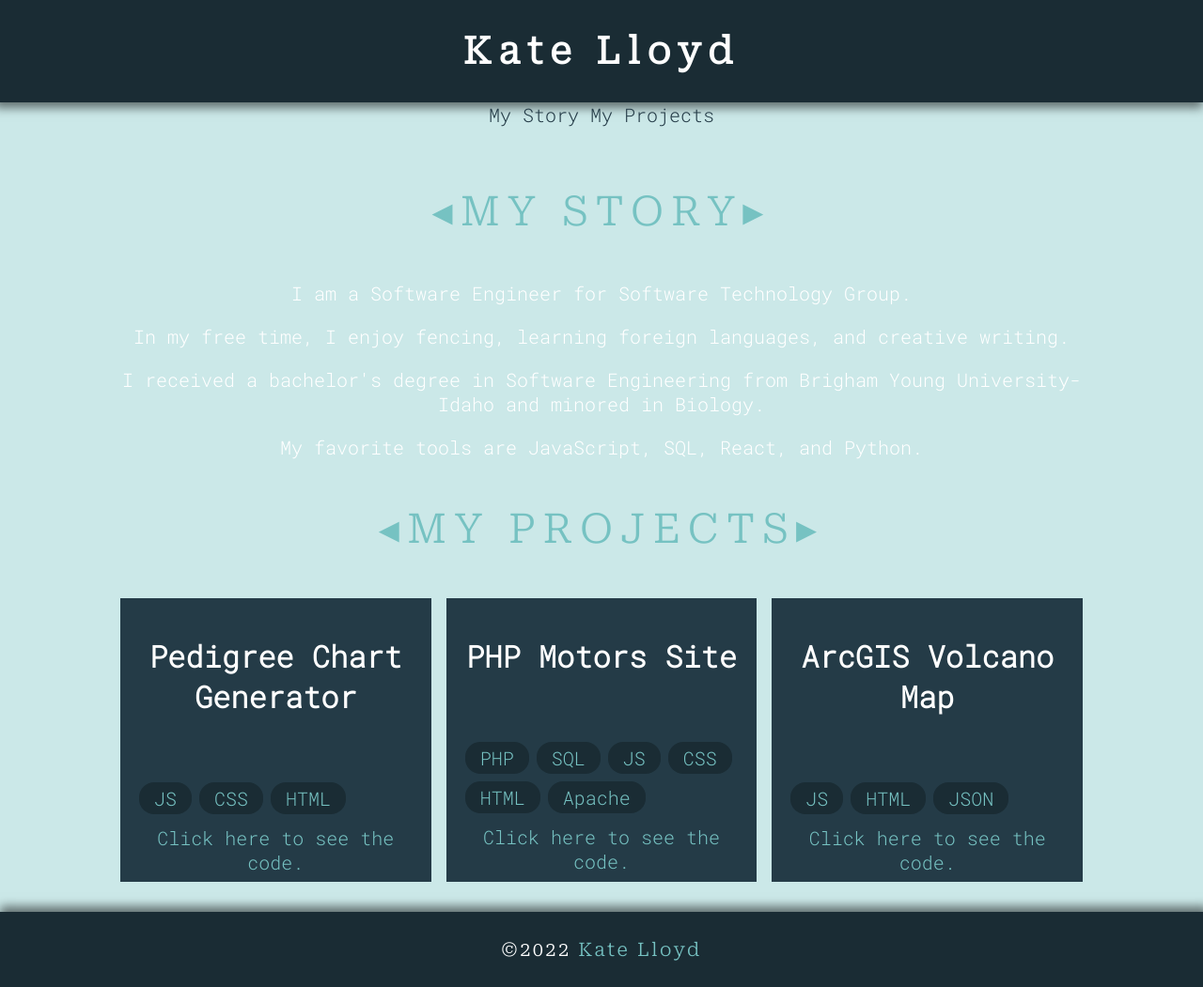
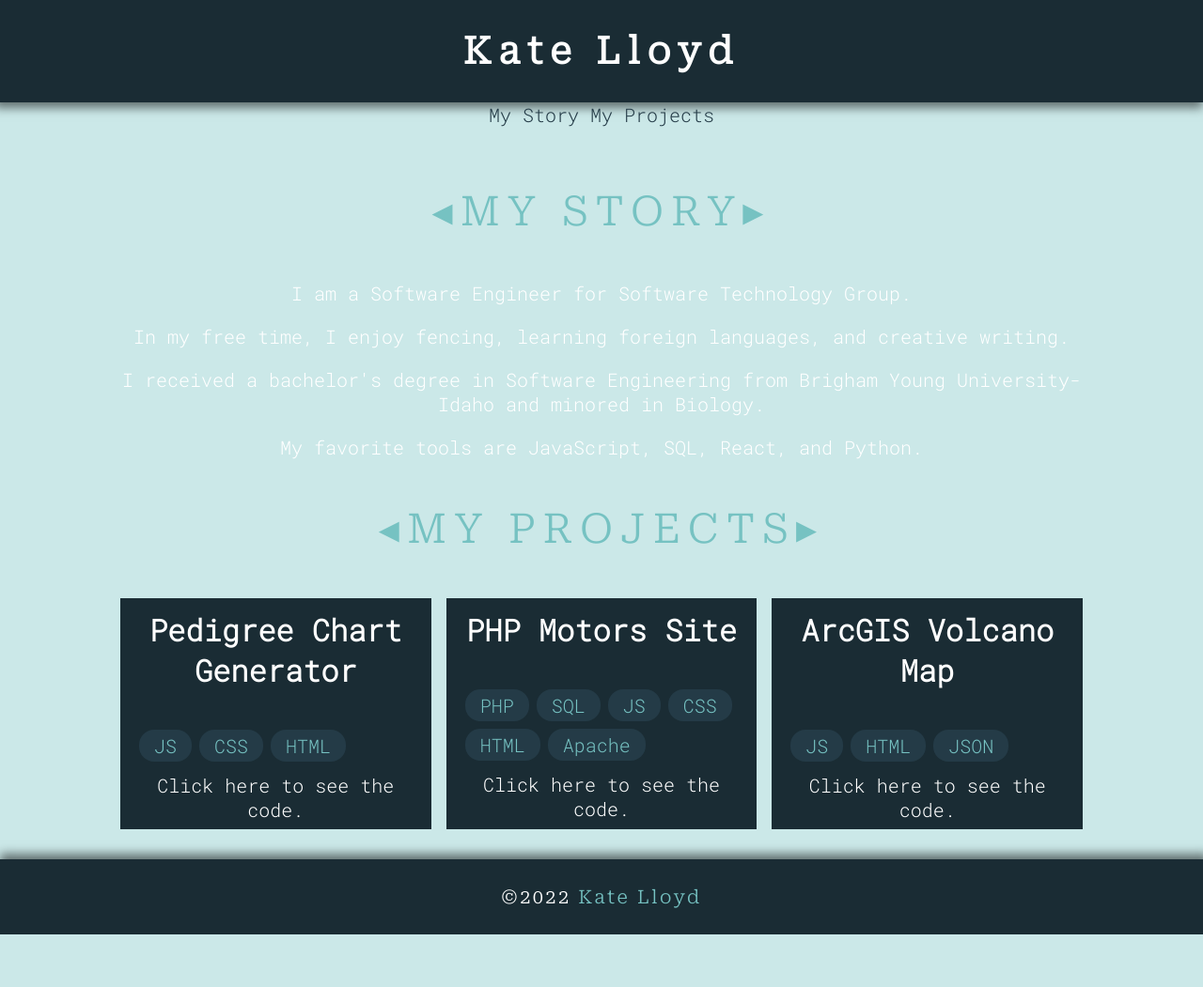
Before and after one commit to katerlloyd/portfolio, a plain HTML site: page index.html in a window 1280 px wide. Shown: the whole page at 94% size. After the commit the page ends 995 px from the top, so only its background shows below. Drawn offline with Linux system fonts and the light colour scheme.

Commit message:
Update main.css

```diff
--- a/main.css
+++ b/main.css
@@ -44,6 +44,7 @@ h2 {
 
 h3 {
   font-size: 2rem;
+  margin: 0.25rem;
 }
 
 .my-story {
@@ -65,13 +66,13 @@ h3 {
 }
 
 .card {
-  background-color: #243b47;
+  background-color: #1a2c34;
   color: #ffffff;
   padding: 0.5rem;
 }
 
 .card a {
-  color: #76c2c2;
+  color: #ffffff;
   text-align: left !important;
 }
 
@@ -83,7 +84,7 @@ h3 {
 }
 
 .lang {
-  background-color: #1a2c34;
+  background-color: #243b47;
   color: #76c2c2;
   border-radius: 1rem;
   padding: 0.25rem 1rem ;
```
